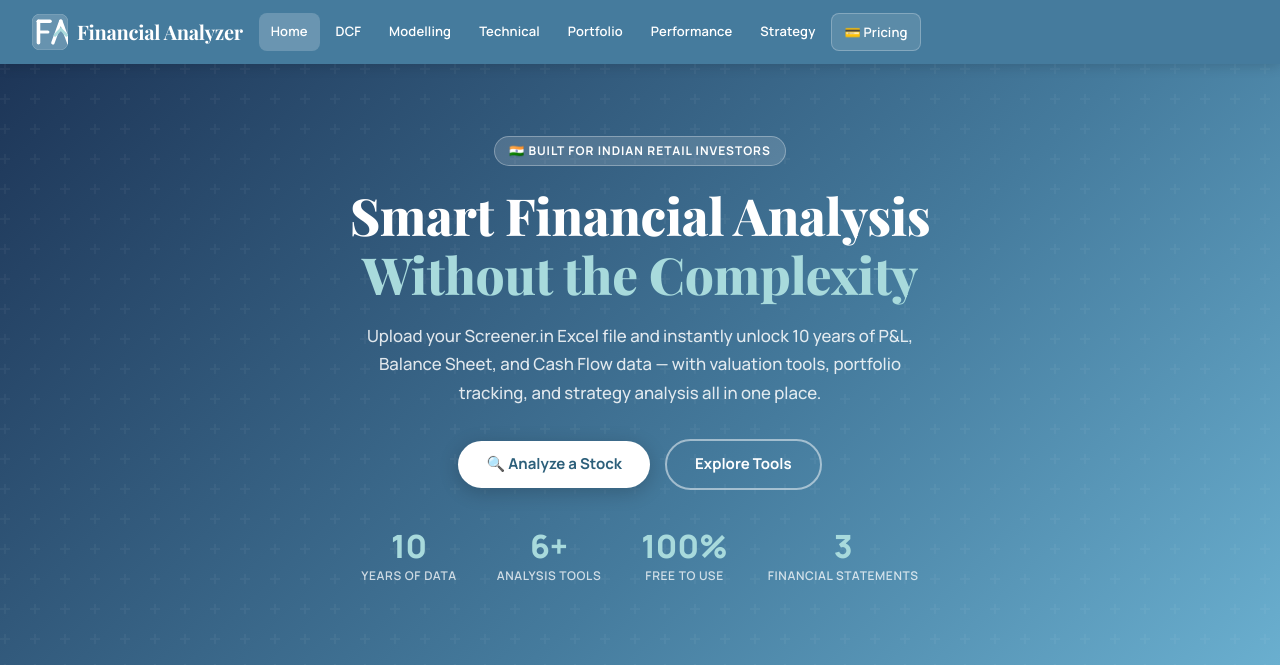
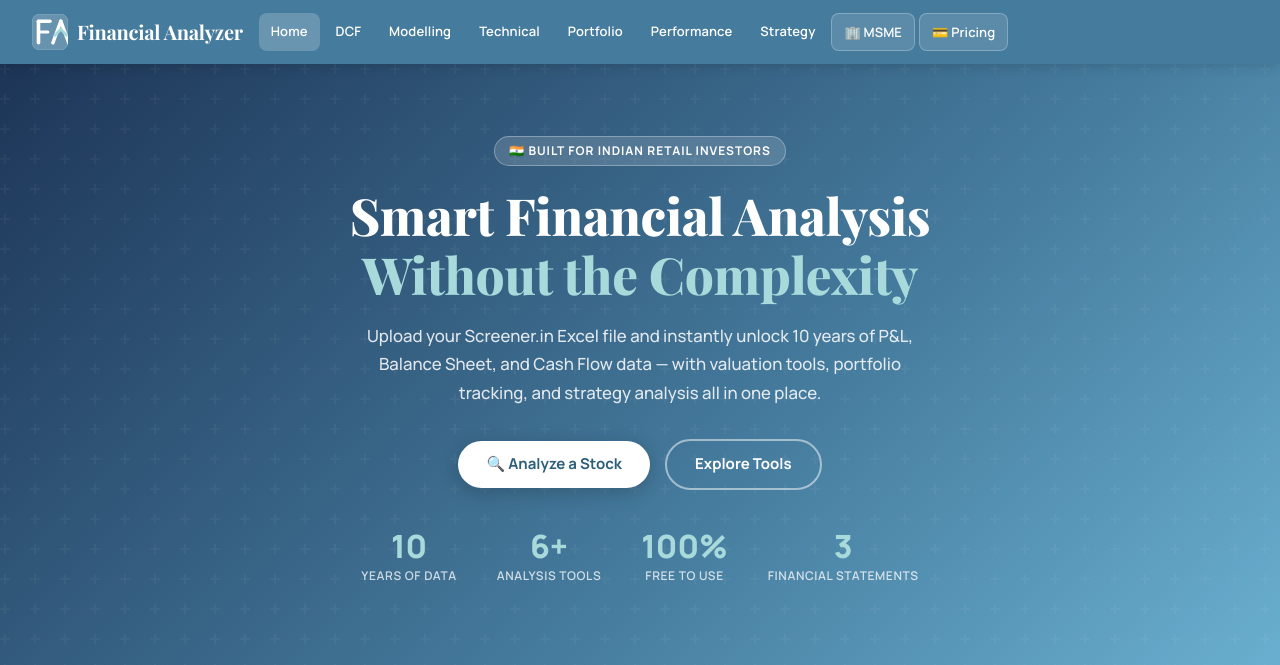
Before and after one commit to shadab-cyber/Financial-Analyzer, a Flask app: page / in a window 1280 px wide. Shown: the top 665 px of the page. Run offline with Flask 3, Linux system fonts and the light colour scheme; parts of the project's set-up code (start-up, migrations or seed data) failed here and were passed over; some libraries are stand-ins or nearby versions.

Commit message:
Add files via upload

```diff
--- a/templates/dcfvaluation.html
+++ b/templates/dcfvaluation.html
@@ -203,6 +203,7 @@ footer.fa-footer{background:#1d3557;color:#a8b8cc;padding:56px 24px 28px;margin-
            class="nav-link px-3 py-2 rounded-lg text-sm hover:bg-white hover:bg-opacity-20 transition">
           Strategy
         </a>
+        <a href="/msme-analyzer" class="nav-link px-3 py-2 rounded-lg text-sm transition" style="background:rgba(255,255,255,0.12);border:1px solid rgba(255,255,255,0.25);">🏢 MSME</a>
       </div>
 
       <!-- User chip — far right -->
@@ -256,6 +257,7 @@ footer.fa-footer{background:#1d3557;color:#a8b8cc;padding:56px 24px 28px;margin-
          class="block px-3 py-2 rounded-md text-base hover:bg-white hover:bg-opacity-20 transition">
         🎯 Strategy Optimization
       </a>
+      <a href="/msme-analyzer" class="block px-3 py-2 rounded-md text-base hover:bg-white hover:bg-opacity-20 transition" style="background:rgba(255,255,255,0.12);border:1px solid rgba(255,255,255,0.2);">🏢 MSME Analyzer</a>
       <!-- Mobile auth -->
       <div class="border-t border-white border-opacity-20 mt-2 pt-2 px-3 py-2">
         <div style="display:flex;align-items:center;gap:8px;margin-bottom:8px;">
--- a/templates/financial_modelling.html
+++ b/templates/financial_modelling.html
@@ -286,6 +286,7 @@ h2 { font-family: 'Playfair Display', serif !important; font-weight: 700 !import
            class="nav-link px-3 py-2 rounded-lg text-sm hover:bg-white hover:bg-opacity-20 transition">
           Strategy
         </a>
+        <a href="/msme-analyzer" class="nav-link px-3 py-2 rounded-lg text-sm transition" style="background:rgba(255,255,255,0.12);border:1px solid rgba(255,255,255,0.25);">🏢 MSME</a>
         <a href="/pricing"
            class="nav-link px-3 py-2 rounded-lg text-sm hover:bg-white hover:bg-opacity-20 transition" style="background:rgba(255,255,255,0.12);border:1px solid rgba(255,255,255,0.25);">
           💳 Pricing
@@ -343,6 +344,7 @@ h2 { font-family: 'Playfair Display', serif !important; font-weight: 700 !import
          class="block px-3 py-2 rounded-md text-base hover:bg-white hover:bg-opacity-20 transition">
         🎯 Strategy Optimization
       </a>
+      <a href="/msme-analyzer" class="block px-3 py-2 rounded-md text-base hover:bg-white hover:bg-opacity-20 transition" style="background:rgba(255,255,255,0.12);border:1px solid rgba(255,255,255,0.2);">🏢 MSME Analyzer</a>
       <a href="/pricing"
          class="block px-3 py-2 rounded-md text-base hover:bg-white hover:bg-opacity-20 transition" style="background:rgba(255,255,255,0.12);border:1px solid rgba(255,255,255,0.2);margin-top:4px;">
         💳 Pricing
--- a/templates/financialanalyzerweb.html
+++ b/templates/financialanalyzerweb.html
@@ -122,6 +122,7 @@ h2 { font-family: 'Playfair Display', serif !important; font-weight: 700 !import
         <a href="/portfolio-management" class="nav-link px-3 py-2 rounded-lg text-sm transition">Portfolio</a>
         <a href="/performance-analytics" class="nav-link px-3 py-2 rounded-lg text-sm transition">Performance</a>
         <a href="/strategy-optimization" class="nav-link px-3 py-2 rounded-lg text-sm transition">Strategy</a>
+        <a href="/msme-analyzer" class="nav-link px-3 py-2 rounded-lg text-sm transition" style="background:rgba(255,255,255,0.12);border:1px solid rgba(255,255,255,0.25);">🏢 MSME</a>
         <a href="/pricing" class="nav-link px-3 py-2 rounded-lg text-sm transition" style="background:rgba(255,255,255,0.12);border:1px solid rgba(255,255,255,0.25);">💳 Pricing</a>
       </div>
       <div class="hidden lg:flex items-center gap-2 ml-auto">
@@ -151,6 +152,7 @@ h2 { font-family: 'Playfair Display', serif !important; font-weight: 700 !import
       <a href="/portfolio-management" class="block px-3 py-2 rounded-md text-base hover:bg-white hover:bg-opacity-20 transition">&#x1F4BC; Portfolio Management</a>
       <a href="/performance-analytics" class="block px-3 py-2 rounded-md text-base hover:bg-white hover:bg-opacity-20 transition">&#x1F4CA; Performance Analytics</a>
       <a href="/strategy-optimization" class="block px-3 py-2 rounded-md text-base hover:bg-white hover:bg-opacity-20 transition">&#x1F3AF; Strategy Optimization</a>
+      <a href="/msme-analyzer" class="block px-3 py-2 rounded-md text-base hover:bg-white hover:bg-opacity-20 transition" style="background:rgba(255,255,255,0.12);border:1px solid rgba(255,255,255,0.2);">🏢 MSME Analyzer</a>
       <a href="/pricing" class="block px-3 py-2 rounded-md text-base hover:bg-white hover:bg-opacity-20 transition" style="background:rgba(255,255,255,0.12);border:1px solid rgba(255,255,255,0.2);margin-top:4px;">&#x1F4B3; Pricing</a>
       <div class="border-t border-white border-opacity-20 mt-2 pt-2">
         <a id="_mLoginBtn" href="/login" style="display:none;" class="block px-3 py-2 rounded-md text-base font-semibold hover:bg-white hover:bg-opacity-20 transition">&#x1F510; Sign In</a>
--- a/templates/performance_analytics.html
+++ b/templates/performance_analytics.html
@@ -359,6 +359,7 @@ h2 { font-family: 'Playfair Display', serif !important; font-weight: 700 !import
            class="nav-link px-3 py-2 rounded-lg text-sm hover:bg-white hover:bg-opacity-20 transition">
           Strategy
         </a>
+        <a href="/msme-analyzer" class="nav-link px-3 py-2 rounded-lg text-sm transition" style="background:rgba(255,255,255,0.12);border:1px solid rgba(255,255,255,0.25);">🏢 MSME</a>
         <a href="/pricing"
            class="nav-link px-3 py-2 rounded-lg text-sm hover:bg-white hover:bg-opacity-20 transition" style="background:rgba(255,255,255,0.12);border:1px solid rgba(255,255,255,0.25);">
           💳 Pricing
@@ -416,6 +417,7 @@ h2 { font-family: 'Playfair Display', serif !important; font-weight: 700 !import
          class="block px-3 py-2 rounded-md text-base hover:bg-white hover:bg-opacity-20 transition">
         🎯 Strategy Optimization
       </a>
+      <a href="/msme-analyzer" class="block px-3 py-2 rounded-md text-base hover:bg-white hover:bg-opacity-20 transition" style="background:rgba(255,255,255,0.12);border:1px solid rgba(255,255,255,0.2);">🏢 MSME Analyzer</a>
       <a href="/pricing"
          class="block px-3 py-2 rounded-md text-base hover:bg-white hover:bg-opacity-20 transition" style="background:rgba(255,255,255,0.12);border:1px solid rgba(255,255,255,0.2);margin-top:4px;">
         💳 Pricing
--- a/templates/portfolio_management.html
+++ b/templates/portfolio_management.html
@@ -237,6 +237,7 @@ h2 { font-family: 'Playfair Display', serif !important; font-weight: 700 !import
            class="nav-link px-3 py-2 rounded-lg text-sm hover:bg-white hover:bg-opacity-20 transition">
           Strategy
         </a>
+        <a href="/msme-analyzer" class="nav-link px-3 py-2 rounded-lg text-sm transition" style="background:rgba(255,255,255,0.12);border:1px solid rgba(255,255,255,0.25);">🏢 MSME</a>
         <a href="/pricing"
            class="nav-link px-3 py-2 rounded-lg text-sm hover:bg-white hover:bg-opacity-20 transition" style="background:rgba(255,255,255,0.12);border:1px solid rgba(255,255,255,0.25);">
           💳 Pricing
@@ -294,6 +295,7 @@ h2 { font-family: 'Playfair Display', serif !important; font-weight: 700 !import
          class="block px-3 py-2 rounded-md text-base hover:bg-white hover:bg-opacity-20 transition">
         🎯 Strategy Optimization
       </a>
+      <a href="/msme-analyzer" class="block px-3 py-2 rounded-md text-base hover:bg-white hover:bg-opacity-20 transition" style="background:rgba(255,255,255,0.12);border:1px solid rgba(255,255,255,0.2);">🏢 MSME Analyzer</a>
       <a href="/pricing"
          class="block px-3 py-2 rounded-md text-base hover:bg-white hover:bg-opacity-20 transition" style="background:rgba(255,255,255,0.12);border:1px solid rgba(255,255,255,0.2);margin-top:4px;">
         💳 Pricing
--- a/templates/pricing.html
+++ b/templates/pricing.html
@@ -228,6 +228,7 @@ button,.btn,a[class*="btn"]{min-height:44px;}
         <a href="/portfolio-management" class="nav-link px-3 py-2 rounded-lg text-sm transition">Portfolio</a>
         <a href="/performance-analytics" class="nav-link px-3 py-2 rounded-lg text-sm transition">Performance</a>
         <a href="/strategy-optimization" class="nav-link px-3 py-2 rounded-lg text-sm transition">Strategy</a>
+        <a href="/msme-analyzer" class="nav-link px-3 py-2 rounded-lg text-sm transition" style="background:rgba(255,255,255,0.12);border:1px solid rgba(255,255,255,0.25);">🏢 MSME</a>
         <a href="/pricing" class="nav-link px-3 py-2 rounded-lg text-sm transition bg-white bg-opacity-20 font-semibold">Pricing</a>
       </div>
       <div class="hidden lg:flex items-center gap-2 ml-auto">
@@ -257,6 +258,7 @@ button,.btn,a[class*="btn"]{min-height:44px;}
       <a href="/portfolio-management" class="block px-3 py-2 rounded-md text-base hover:bg-white hover:bg-opacity-20 transition">&#x1F4BC; Portfolio Management</a>
       <a href="/performance-analytics" class="block px-3 py-2 rounded-md text-base hover:bg-white hover:bg-opacity-20 transition">📊 Performance Analytics</a>
       <a href="/strategy-optimization" class="block px-3 py-2 rounded-md text-base hover:bg-white hover:bg-opacity-20 transition">&#x1F9E0; Strategy Optimization</a>
+      <a href="/msme-analyzer" class="block px-3 py-2 rounded-md text-base hover:bg-white hover:bg-opacity-20 transition" style="background:rgba(255,255,255,0.12);border:1px solid rgba(255,255,255,0.2);">🏢 MSME Analyzer</a>
       <a href="/pricing" class="block px-3 py-2 rounded-md text-base bg-white bg-opacity-20 font-semibold">&#x1F4B0; Pricing</a>
       <div id="_mLoginBtn" style="display:none;padding:8px 12px;">
         <a href="/login" class="block w-full text-center bg-white text-blue-900 font-bold py-2 rounded-lg text-sm">Sign In / Register</a>
--- a/templates/strategy_optimization.html
+++ b/templates/strategy_optimization.html
@@ -255,6 +255,7 @@ h2 { font-family: 'Playfair Display', serif !important; font-weight: 700 !import
            class="nav-link px-3 py-2 rounded-lg text-sm hover:bg-white hover:bg-opacity-20 transition">
           Strategy
         </a>
+        <a href="/msme-analyzer" class="nav-link px-3 py-2 rounded-lg text-sm transition" style="background:rgba(255,255,255,0.12);border:1px solid rgba(255,255,255,0.25);">🏢 MSME</a>
         <a href="/pricing"
            class="nav-link px-3 py-2 rounded-lg text-sm hover:bg-white hover:bg-opacity-20 transition" style="background:rgba(255,255,255,0.12);border:1px solid rgba(255,255,255,0.25);">
           💳 Pricing
@@ -312,6 +313,7 @@ h2 { font-family: 'Playfair Display', serif !important; font-weight: 700 !import
          class="block px-3 py-2 rounded-md text-base hover:bg-white hover:bg-opacity-20 transition">
         🎯 Strategy Optimization
       </a>
+      <a href="/msme-analyzer" class="block px-3 py-2 rounded-md text-base hover:bg-white hover:bg-opacity-20 transition" style="background:rgba(255,255,255,0.12);border:1px solid rgba(255,255,255,0.2);">🏢 MSME Analyzer</a>
       <a href="/pricing"
          class="block px-3 py-2 rounded-md text-base hover:bg-white hover:bg-opacity-20 transition" style="background:rgba(255,255,255,0.12);border:1px solid rgba(255,255,255,0.2);margin-top:4px;">
         💳 Pricing
--- a/templates/technical_analysis.html
+++ b/templates/technical_analysis.html
@@ -269,6 +269,7 @@ h2 { font-family: 'Playfair Display', serif !important; font-weight: 700 !import
            class="nav-link px-3 py-2 rounded-lg text-sm hover:bg-white hover:bg-opacity-20 transition">
           Strategy
         </a>
+        <a href="/msme-analyzer" class="nav-link px-3 py-2 rounded-lg text-sm transition" style="background:rgba(255,255,255,0.12);border:1px solid rgba(255,255,255,0.25);">🏢 MSME</a>
         <a href="/pricing"
            class="nav-link px-3 py-2 rounded-lg text-sm hover:bg-white hover:bg-opacity-20 transition" style="background:rgba(255,255,255,0.12);border:1px solid rgba(255,255,255,0.25);">
           💳 Pricing
@@ -326,6 +327,7 @@ h2 { font-family: 'Playfair Display', serif !important; font-weight: 700 !import
          class="block px-3 py-2 rounded-md text-base hover:bg-white hover:bg-opacity-20 transition">
         🎯 Strategy Optimization
       </a>
+      <a href="/msme-analyzer" class="block px-3 py-2 rounded-md text-base hover:bg-white hover:bg-opacity-20 transition" style="background:rgba(255,255,255,0.12);border:1px solid rgba(255,255,255,0.2);">🏢 MSME Analyzer</a>
       <a href="/pricing"
          class="block px-3 py-2 rounded-md text-base hover:bg-white hover:bg-opacity-20 transition" style="background:rgba(255,255,255,0.12);border:1px solid rgba(255,255,255,0.2);margin-top:4px;">
         💳 Pricing
```
